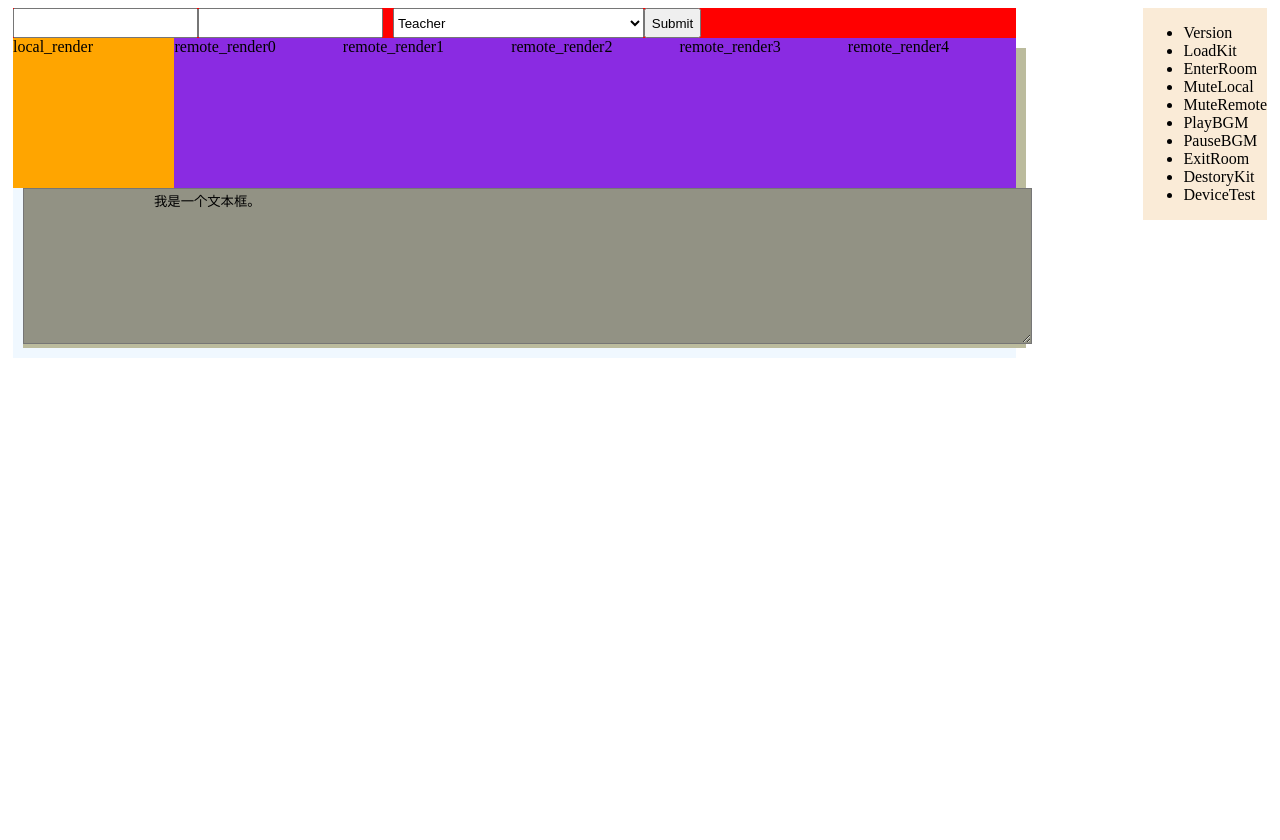
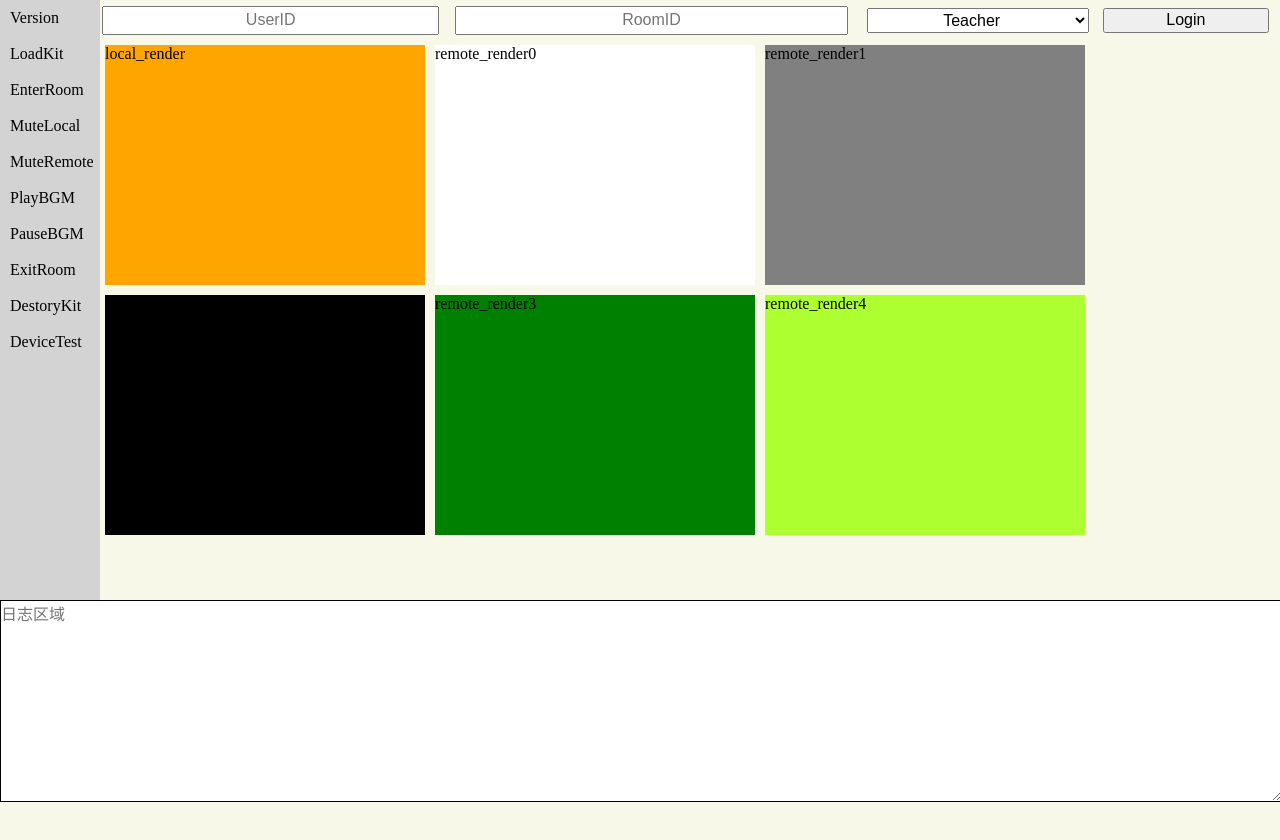
Before and after one commit to JamesChenGithub/electronspace, a website: page vkdemo/index.html in a window 1280 px wide. Before the commit the page ends 800 px from the top, so only its background shows below. Drawn offline with Linux system fonts and the light colour scheme.

Commit message:
adjuest html css

```diff
--- a/vkdemo/index.css
+++ b/vkdemo/index.css
@@ -1,86 +1,136 @@
-#background {
-    background-color: rgb(218, 49, 77);
-    margin-left: 5px;
-    margin-right: 5px;
+body {
+    background-color: rgb(248, 248, 232)
 }
 
-#main_div{
-    float: left;
-    width: 80%;
-    height: 100%;
-    background-color: aliceblue;
+* {
+    margin: 0;
+    padding: 0;
+    font-size: 16px;
 }
 
-#login_div{
+input,
+button,
+select {
+    width: 95%;
+    height: 25px;
+    text-align: center;
+    vertical-align: middel;
+}
+
+ul,
+li {
+    list-style: none;
+    text-align: left;
+    /* margin-left: 10px; */
+    padding-left: 5px;
+    padding-right: 5px;
+}
+
+td {
+    align-content: left;
+}
+
+.top_div {
+    display: flex;
     width: 100%;
     height: auto;
-    line-height: 40px;
-    display: flex;
-    background-color: red;
-}
-#userid{
-    width: 25%;
-    height: 30px;
-    margin-left: 0px;
-}
-#roomid{
-    width: 25%;
-    height: 20px;
-    margin-left: 10px;
-}
-#roletype {
-    width: 25%;
-    height: 30px;
-    margin-left: 10px;
 }
 
-#login_btn {
-    width: auto;
-    height: 30px;
-    margin-left: 10px;
-    margin-right: 10px;
+.step_div {
+    position: absolute;
+    float: left;
+    top: 0;
+    left: 0;
+    width: 100px;
+    height: 100%;
+    background-color: lightgray;
 }
 
-#render_div{
-    width: 100%;
-    height: auto;
-    float: left;
-    display:table;
-    background-color: rgb(189, 189, 151);
+.step_div ul {
+    line-height: 36px;
 }
 
-#local_render {
+.step_div li:hover {
+    background-color: bisque;
+}
 
-    width: 200px;
-    height: 150px;
-    display:table-cell;
+.main_div {
+    position: absolute;
+    top: 0;
+    left: 100px;
+    width: auto;
+    height: 100%;
+    float: left;
+}
+
+.login_div {
+    position: relative;
+    width: 100%;
+    height: 40px;
+    display: flex;
+    top: 0px;
+    left: 0px;
+}
+
+.render_div {
+    position: relative;
+    width: 100%;
+    height: 100%;
+}
+
+
+.log_div {
+    position: absolute;
+    align-content: center;
+    width: 100%;
+    height: 200px;
+    bottom: 0;
+    left: 0;
+    background-color: rgb(187, 187, 157);
+}
+
+
+.log_content {
+    width: 100%;
+    height: 100%;
+    border: 1px black solid;
+    box-shadow: 0px;
+    background-color: white;
+}
+
+.local_render,
+.remote_render0,
+.remote_render1,
+.remote_render2,
+.remote_render3,
+.remote_render4{
+    width: 320px;
+    height: 240px;
+    float: left;
+    margin: 5px
+}
+
+
+.local_render {
     background-color: orange;
 }
 
-#remote_render0, #remote_render1,#remote_render2,#remote_render3,#remote_render4 {
-    width: 200px;
-    height: 150px;
-    display:table-cell;
-    background-color: blueviolet;
+.remote_render0 {
+    background-color: white;
 }
 
-#log_div{
-    width: 100%;
-    height: 30%;
-    background-color: rgb(187, 187, 157);
-    margin: 10px 10px 10px 10px;
+.remote_render1 {
+    background-color: gray;
 }
 
-#log_content{
-    width: 100%;
-    height: 100%;
-    background-color: rgb(146, 146, 132);
+.remote_render2 {
+    background-color: black;
 }
 
+.remote_render3 {
+    background-color: green;
+}
 
-#step_div {
-    float: right;
-    width: auto;
-    height: 100%;
-    background-color: antiquewhite;
+.remote_render4 {
+    background-color: greenyellow;
 }
--- a/vkdemo/index.html
+++ b/vkdemo/index.html
@@ -9,44 +9,33 @@
         VKDemo
     </title>
 
+
+
+    <!-- <script type="text/javascript">
+        function LoadRun()
+        {
+            // var itmes = document.getElementById("step_action").getElementsByTagName("li");
+            // for(var i=0;i<itmes.length;i++)
+            // {
+            //     if(i%2 == 0)
+            //     {
+            //         itmes[i].style.backgroundColor ="#eee";
+            //     }
+            // }
+
+        }
+
+
+    </script> -->
+
 </head>
 
 <body>
-    <div id="background">
-        <div id="main_div">
-            <div id="login_div">
-                <input type="text" name="userid" />
-                <input type="text" name="roomid" />
-                <select id="roletype">
-                    <option value="role_teacher">Teacher</option>
-                    <option value="role_student">Student</option>
-                    <option value="role_parent">Parent</option>
-                    <option value="role_fireman">FireMan</option>
-                </select>
-                <input type="submit" name="login_btn" />
-            </div>
-            <div id="render_div">
-                <div id="local_render">local_render
-                </div>
-                <div id="remote_render0">remote_render0
-                </div>
-                <div id="remote_render1">remote_render1
-                </div>
-                <div id="remote_render2">remote_render2
-                </div>
-                <div id="remote_render3">remote_render3
-                </div>
-                <div id="remote_render4">remote_render4
-                </div>
-            </div>
-            <div id="log_div">
-                <textarea id="log_content" rows="10" cols="30">
-                我是一个文本框。
-            </textarea>
-            </div>
-        </div>
-        <div id="step_div">
-            <ul>
+
+    <div>
+        <div class="top_div">
+            <div class="step_div">
+                <ul id="step_action">
                     <li>Version</li>
                     <li>LoadKit</li>
                     <li>EnterRoom</li>
@@ -59,6 +48,54 @@
                     <li>DeviceTest</li>
                 </ul>
             </div>
+            <div class="main_div">
+                <div class="login_div">
+                    <table width="100%">
+                        <tr>
+                            <td width="30%">
+                                <input type="text" name="userid" placeholder="UserID" />
+                            </td>
+                            <td width="35%">
+                                <input type="text" name="roomid" placeholder="RoomID" />
+                            </td>
+                            <td width="20%">
+                                <select name="roletype">
+                                    <option value="role_teacher" selected="selected">Teacher</option>
+                                    <option value="role_student">Student</option>
+                                    <option value="role_parent">Parent</option>
+                                    <option value="role_fireman">FireMan</option>
+                                </select>
+                            </td>
+                            <td width="15%">
+                                <button type="button" name="login_btn">
+                                    Login
+                                </button>
+                            </td>
+
+                        </tr>
+                    </table>
+                </div>
+
+                <div class="render_div">
+                    <div class="local_render">local_render
+                    </div>
+                    <div class="remote_render0">remote_render0
+                    </div>
+                    <div class="remote_render1">remote_render1
+                    </div>
+                    <div class="remote_render2">remote_render2
+                    </div>
+                    <div class="remote_render3">remote_render3
+                    </div>
+                    <div class="remote_render4">remote_render4
+                    </div>
+                </div>
+            </div>
+
+        </div>
+        <div class="log_div">
+            <textarea class="log_content" rows="10" cols="30" readonly="readonly" placeholder="日志区域"></textarea>
+        </div>
     </div>
 </body>
 
--- a/vkdemo/index.js
+++ b/vkdemo/index.js
@@ -5,7 +5,7 @@ let mainWindow;
 
 
 app.on('ready', function(){
-    mainWindow  = new BrowserWindow({width:800, height:600})
+    mainWindow  = new BrowserWindow({'width':800, 'height':600,'minWidth':800, 'minHeight':600})
     mainWindow.loadFile('index.html')
 
     mainWindow.on('close', function(){
```
Lines whose indentation alone changed are shown as unchanged.
